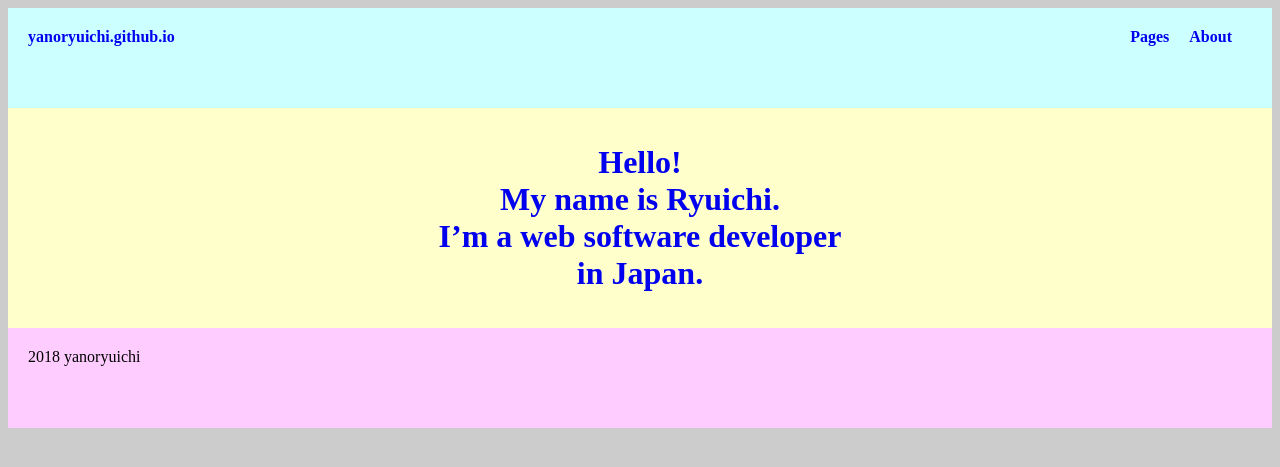
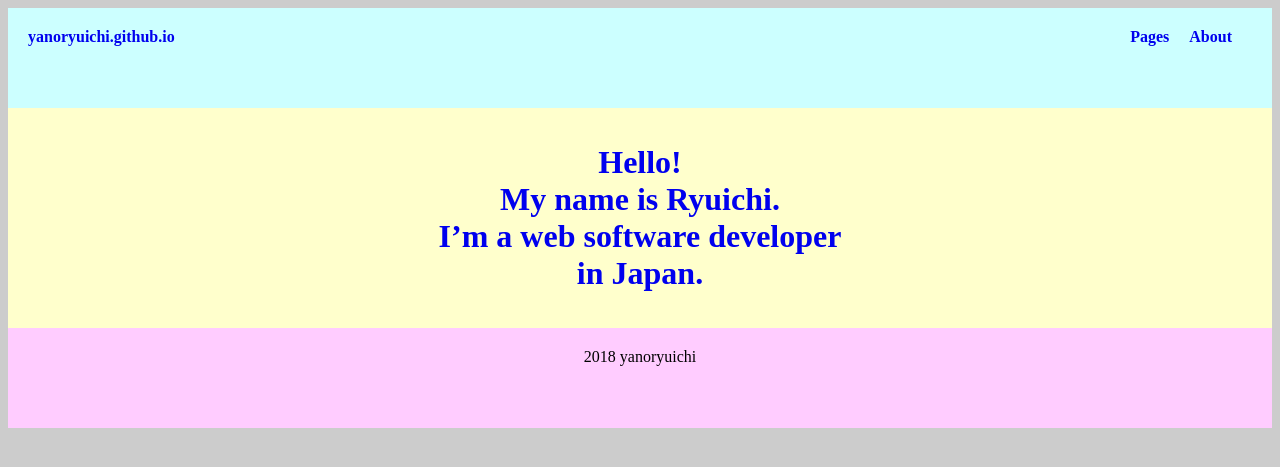
Before and after one commit to yanoryuichi/yanoryuichi.github.io, a Jekyll site: the page built from index.md, in a window 1280 px wide. Shown: the top 467 px of the page. Built offline with Jekyll 4.4.1, drawn with Linux system fonts in a browser that asks for light colours; some web fonts are replaced.

Commit message:
Update style.css

```diff
--- a/css/style.css
+++ b/css/style.css
@@ -3,9 +3,21 @@
 }
 
 #footer footer {
-  margin: 0 auto;
+  text-align: center;
 }
 
-.site-links li {
+#header .home-link {
+  display: inline;
+}
+
+#header .site-links {
+  float: right;
+  list-style: none;
+  margin: 0;
+}
+
+#header .site-links li {
+  display: block;
+  float: left;
   margin-right: 20px;
 }
```
